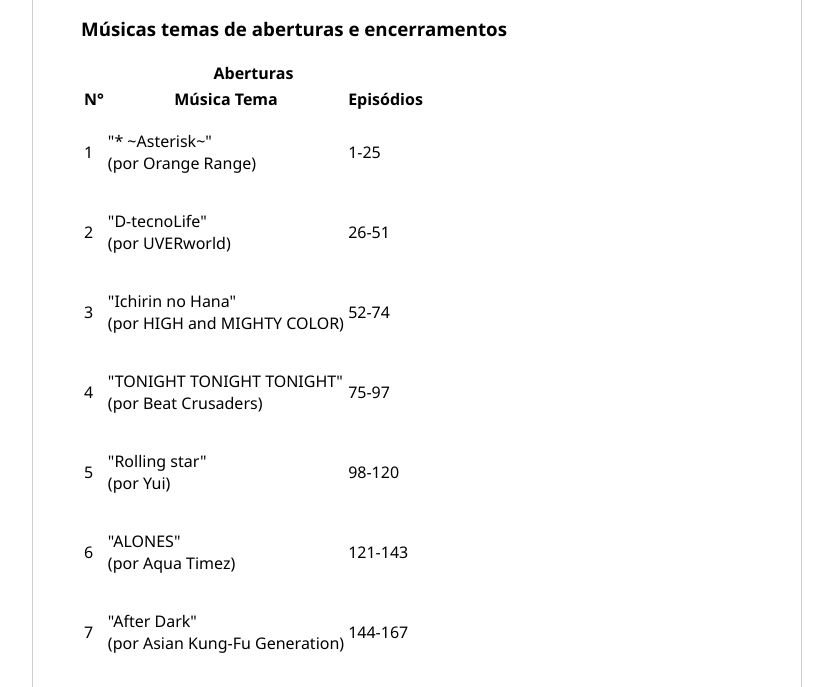
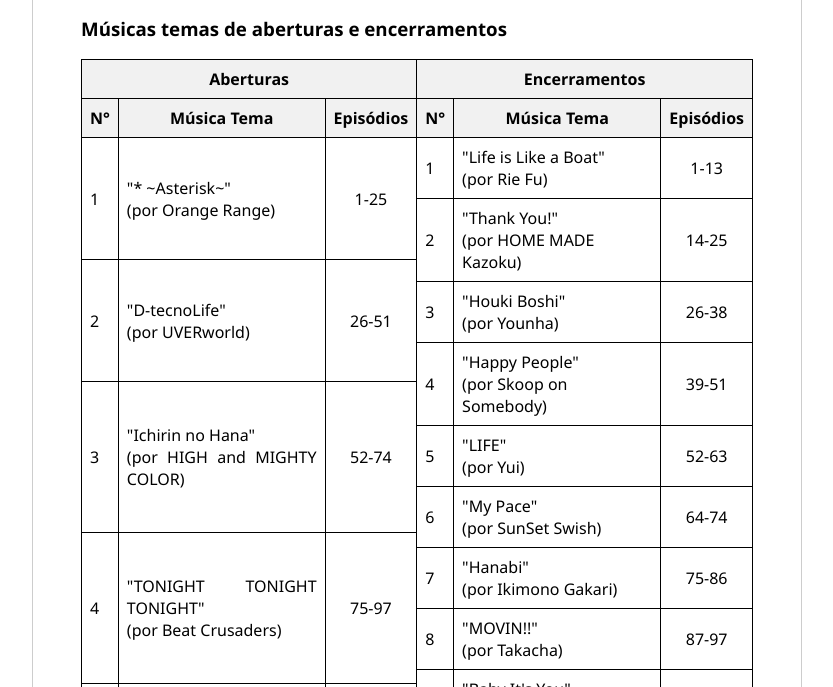
Before and after one commit to VanderleyOliveira/formacao-html, a plain HTML site: page desafio 3/assets/pages/Bleach/index.html in a window 1280 px wide. Shown: the part 4309-4996 px from the top of the page, without its empty margins (223-1056 px from the left). Drawn offline with Linux system fonts and the light colour scheme.

Commit message:
update: novo estilo para tabelas

```diff
--- a/desafio 3/assets/css/style.css
+++ b/desafio 3/assets/css/style.css
@@ -1,11 +1,24 @@
-body, html {
+body,
+html {
     margin: 0;
     padding: 0;
     font-family: 'Segoe UI', Tahoma, Geneva, Verdana, sans-serif;
 }
-ul { list-style: none; padding-left: 5px; }
-a { color:blue; text-decoration: none;}
-a:hover { opacity: 0.7; text-decoration: underline;}
+
+ul {
+    list-style: none;
+    padding-left: 5px;
+}
+
+a {
+    color: blue;
+    text-decoration: none;
+}
+
+a:hover {
+    opacity: 0.7;
+    text-decoration: underline;
+}
 
 .bar {
     background-color: #f9f9fb;
@@ -13,6 +26,7 @@
     border-top: solid 1px #cdcdcd;
     border-bottom: solid 1px #cdcdcd;
 }
+
 .content {
     max-width: 1440px;
     margin: auto;
@@ -20,29 +34,74 @@
     display: grid;
     gap: 3rem;
     grid-template-areas: "sidebar main anchors";
-    grid-template-columns: minmax(0,15rem) minmax(0,2.5fr) minmax(0,15rem);
+    grid-template-columns: minmax(0, 15rem) minmax(0, 2.5fr) minmax(0, 15rem);
     padding-left: 1rem;
     padding-right: 1rem;
     position: relative;
 }
+
 .footer {
     min-height: 100px;
     padding: 0 10px 5px;
 }
+
 .anchors {
     border-left: solid 1px #cdcdcd;
     padding-left: 15px;
 }
+
 .sidebar {
     border-right: solid 1px #cdcdcd;
 }
+
 figure {
     text-align: center;
 }
 
-span{
+span {
     color: blue;
 }
+
 p {
     text-align: justify;
 }
+
+/* estilos para tabela */
+.tables__container {
+    display: flex;
+    justify-content: center;
+    padding-bottom: 0.5rem;
+}
+
+table {
+    width: 100%;
+    border-collapse: collapse;
+}
+
+.tabela {
+    flex: 1;
+    max-width: 600px;
+}
+
+.tabela-aberturas th,
+.tabela-aberturas td {
+    border: 1px solid #000;
+    padding: 8px;
+}
+
+td:last-child {
+    text-align: center;
+}
+
+th {
+    background-color: #f1f1f1;
+}
+
+.tabela-encerramentos th,
+.tabela-encerramentos td {
+    border-width: 1px;
+    border-style: solid;
+    border-color: #000;
+    border-left: none;
+    padding: 8px;
+}
```
